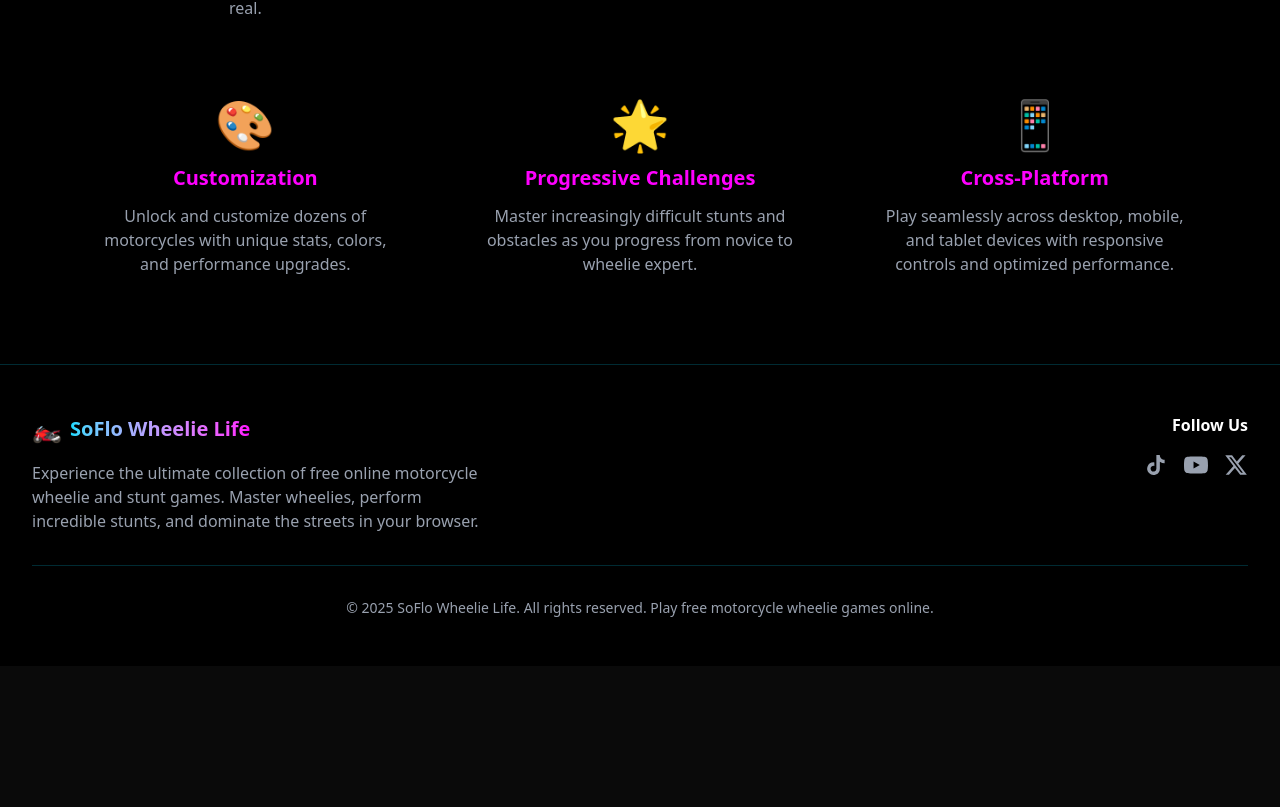
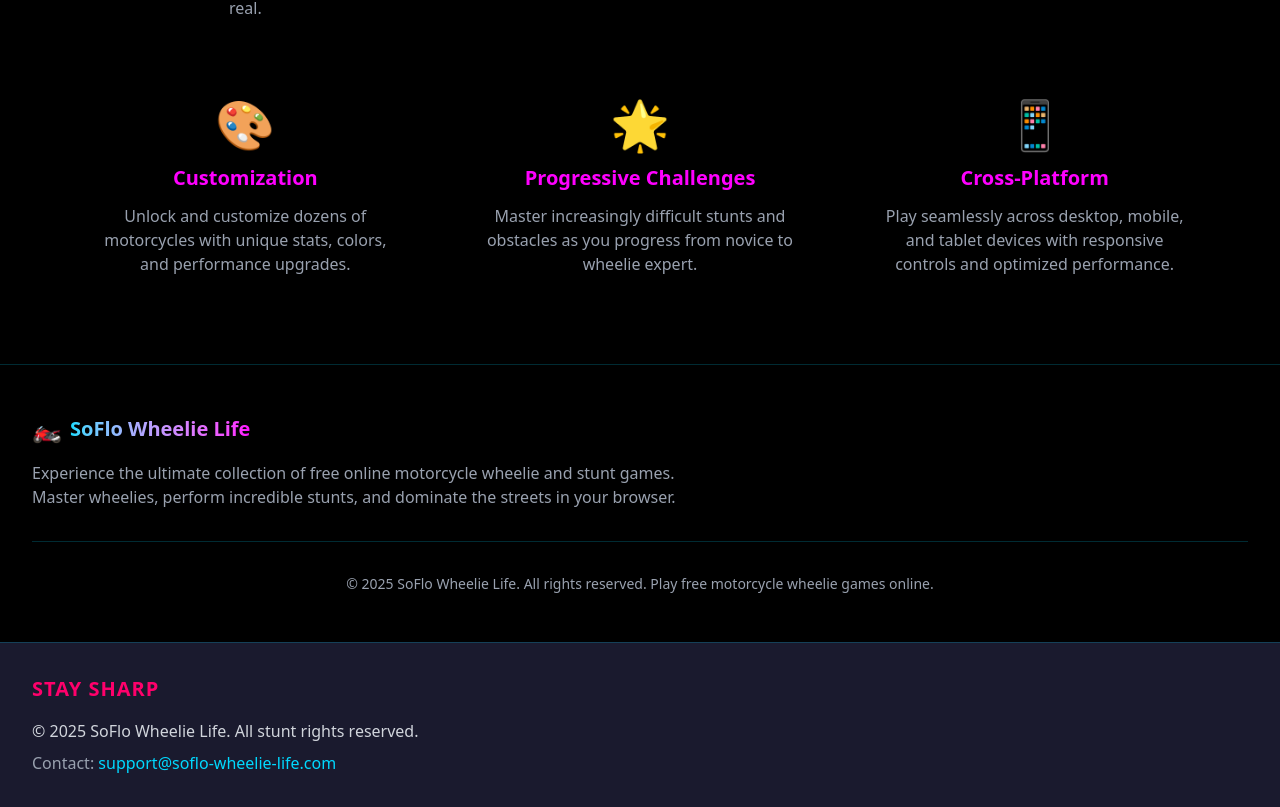
Before and after one commit to majunerp/soflowheelielife, a Next.js app: page / in a window 1280 px wide. Shown: the part 4903-5710 px from the top of the page. Before the commit the page ends 5569 px from the top, so only its background shows below. Built offline with nearby package versions, Linux system fonts and the light colour scheme.

Commit message:
Update footer with STAY SHARP section and remove social links

```diff
--- a/components/Footer.tsx
+++ b/components/Footer.tsx
@@ -6,47 +6,36 @@
   return (
     <footer className="bg-black border-t border-[#00D9FF]/20 mt-auto">
       <div className="max-w-7xl mx-auto px-4 sm:px-6 lg:px-8 py-12">
-        <div className="grid grid-cols-1 md:grid-cols-2 gap-8">
         {/* Brand */}
-          <div>
+        <div className="max-w-2xl">
           <Link href="/" className="flex items-center space-x-2 mb-4">
             <span className="text-2xl">🏍️</span>
             <span className="text-xl font-bold bg-gradient-to-r from-[#00D9FF] to-[#FF00FF] bg-clip-text text-transparent">
               SoFlo Wheelie Life
             </span>
           </Link>
-            <p className="text-gray-400 max-w-md">
+          <p className="text-gray-400">
             Experience the ultimate collection of free online motorcycle wheelie and stunt games. Master wheelies, perform incredible stunts, and dominate the streets in your browser.
           </p>
-          </div>
-
-          {/* Social Links */}
-          <div className="flex flex-col items-start md:items-end">
-            <h3 className="text-white font-semibold mb-4">Follow Us</h3>
-            <div className="flex space-x-4">
-              <a href="https://www.tiktok.com/@soflowheelielife" target="_blank" rel="noopener noreferrer" className="text-gray-400 hover:text-[#00D9FF] transition-colors" aria-label="TikTok">
-                <svg className="w-6 h-6" fill="currentColor" viewBox="0 0 24 24">
-                  <path d="M19.59 6.69a4.83 4.83 0 0 1-3.77-4.25V2h-3.45v13.67a2.89 2.89 0 0 1-5.2 1.74 2.89 2.89 0 0 1 2.31-4.64 2.93 2.93 0 0 1 .88.13V9.4a6.84 6.84 0 0 0-1-.05A6.33 6.33 0 0 0 5 20.1a6.34 6.34 0 0 0 10.86-4.43v-7a8.16 8.16 0 0 0 4.77 1.52v-3.4a4.85 4.85 0 0 1-1-.1z"/>
-                </svg>
-              </a>
-              <a href="https://www.youtube.com/@soflowheelielife" target="_blank" rel="noopener noreferrer" className="text-gray-400 hover:text-[#00D9FF] transition-colors" aria-label="YouTube">
-                <svg className="w-6 h-6" fill="currentColor" viewBox="0 0 24 24">
-                  <path d="M23.498 6.186a3.016 3.016 0 0 0-2.122-2.136C19.505 3.545 12 3.545 12 3.545s-7.505 0-9.377.505A3.017 3.017 0 0 0 .502 6.186C0 8.07 0 12 0 12s0 3.93.502 5.814a3.016 3.016 0 0 0 2.122 2.136c1.871.505 9.376.505 9.376.505s7.505 0 9.377-.505a3.015 3.015 0 0 0 2.122-2.136C24 15.93 24 12 24 12s0-3.93-.502-5.814zM9.545 15.568V8.432L15.818 12l-6.273 3.568z"/>
-                </svg>
-              </a>
-              <a href="https://twitter.com/soflowheelielife" target="_blank" rel="noopener noreferrer" className="text-gray-400 hover:text-[#00D9FF] transition-colors" aria-label="Twitter">
-                <svg className="w-6 h-6" fill="currentColor" viewBox="0 0 24 24">
-                  <path d="M18.244 2.25h3.308l-7.227 8.26 8.502 11.24H16.17l-5.214-6.817L4.99 21.75H1.68l7.73-8.835L1.254 2.25H8.08l4.713 6.231zm-1.161 17.52h1.833L7.084 4.126H5.117z"/>
-                </svg>
-              </a>
-            </div>
-          </div>
         </div>
 
         <div className="border-t border-[#00D9FF]/20 mt-8 pt-8 text-center text-gray-400 text-sm">
           <p>&copy; {currentYear} SoFlo Wheelie Life. All rights reserved. Play free motorcycle wheelie games online.</p>
         </div>
       </div>
+
+      {/* Stay Sharp Section */}
+      <div className="bg-[#1a1a2e] border-t border-[#00D9FF]/20">
+        <div className="max-w-7xl mx-auto px-4 sm:px-6 lg:px-8 py-8">
+          <h3 className="text-[#FF006B] text-xl font-bold mb-4 tracking-wider">STAY SHARP</h3>
+          <p className="text-gray-300 mb-2">
+            &copy; {currentYear} SoFlo Wheelie Life. All stunt rights reserved.
+          </p>
+          <p className="text-gray-400">
+            Contact: <a href="mailto:support@soflo-wheelie-life.com" className="text-[#00D9FF] hover:text-[#FF00FF] transition-colors">support@soflo-wheelie-life.com</a>
+          </p>
+        </div>
+      </div>
     </footer>
   );
 }
```
Lines whose indentation alone changed are shown as unchanged.
